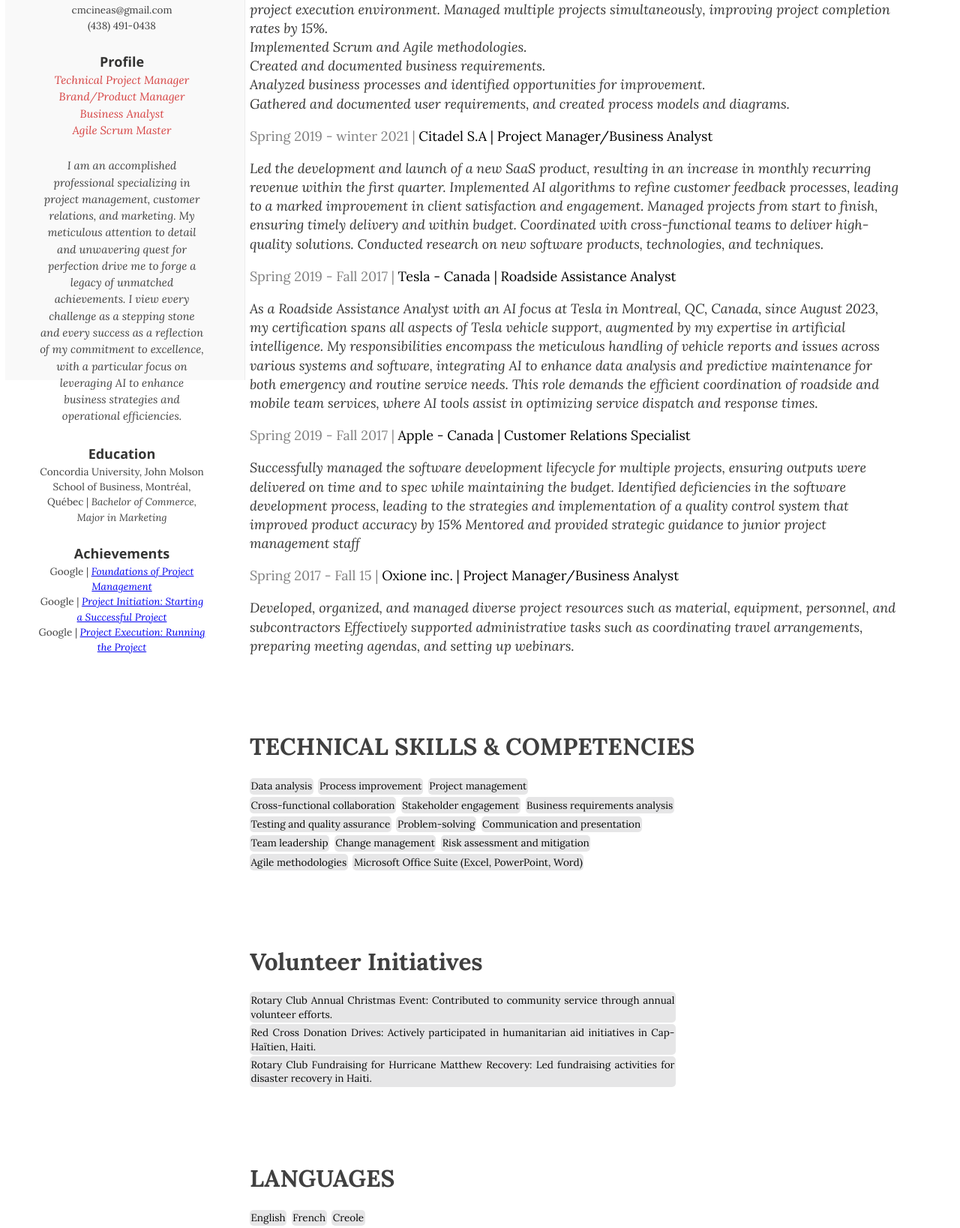
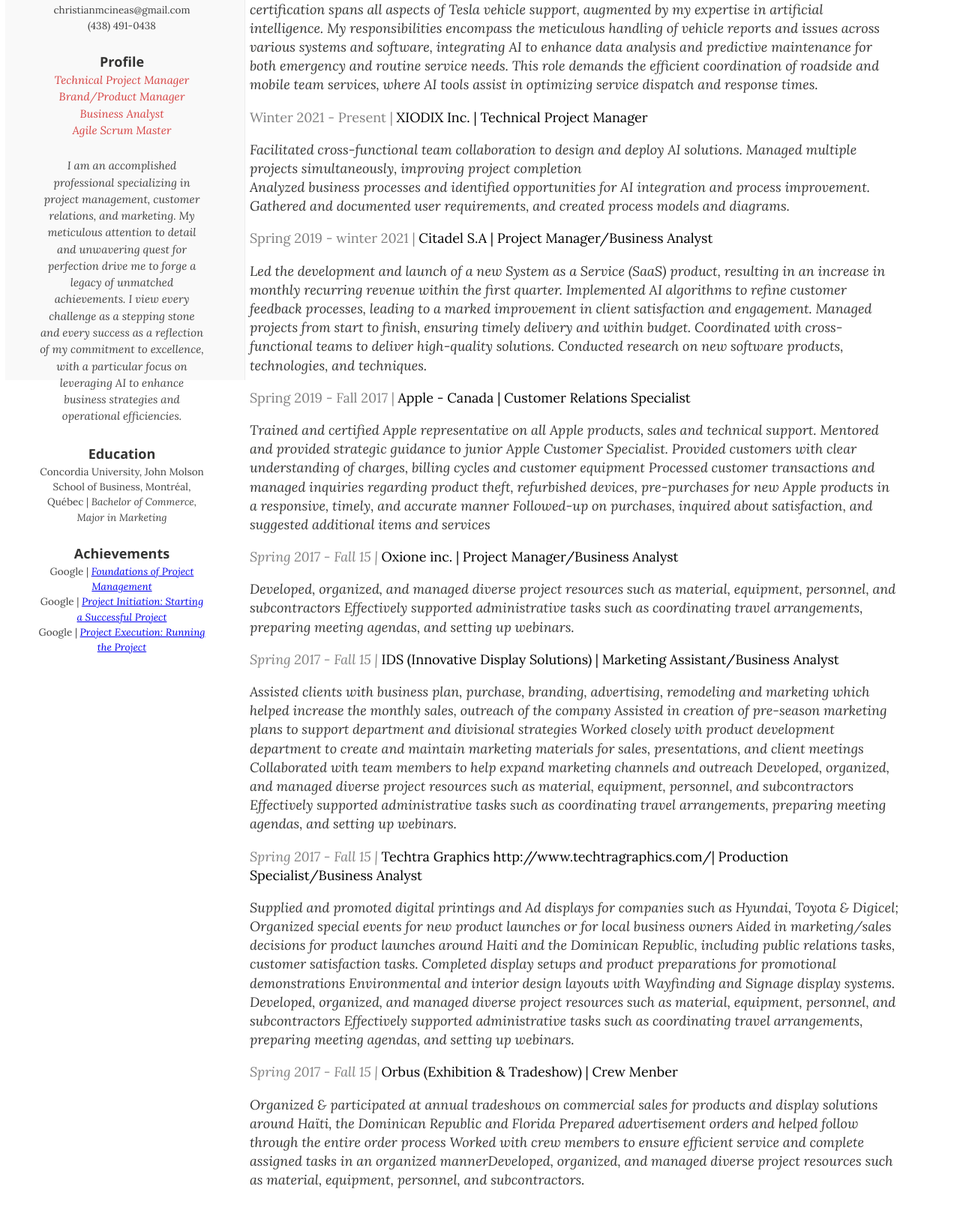
Before and after one commit to CMCineas/cmcineas.github.io, a plain HTML site: page index.html in a window 1280 px wide. Shown: the part 301-1939 px from the top of the page at 75% size. Drawn offline with nearby package versions, Linux system fonts and the light colour scheme; a web font is replaced by a local one.

Commit message:
Update index.html

```diff
--- a/index.html
+++ b/index.html
@@ -25,7 +25,7 @@
                     <br>
 
                     <h2>Contact</h2>
-                    <p>cmcineas@gmail.com</p>
+                    <p>christianmcineas@gmail.com</p>
                     <p>(438) 491-0438</p>
 
                     <br>
@@ -64,16 +64,24 @@
             <div class="inner">
                 <section>
                     <h1>WORK EXPERIENCE</h1>
+                    <p>Spring 2019 - Fall 2017 | <em>Tesla - Canada | Roadside Assistance Analyst</em></p>
+                    <em>
+                        As a Roadside Assistance Analyst with an AI focus at Tesla in Montreal/Canada,
+                        since August 2023, my certification spans all aspects of Tesla vehicle support, augmented by my
+                        expertise in artificial intelligence. My responsibilities encompass the meticulous handling of
+                        vehicle reports and issues across various systems and software, integrating AI to enhance data
+                        analysis and predictive maintenance for both emergency and routine service needs. This role
+                        demands the efficient coordination of roadside and mobile team services, where AI tools assist
+                        in optimizing service dispatch and response times.</em>
+
                     <p>Winter 2021 - Present | <em>XIODIX Inc. | Technical Project Manager</em> </p>
-                    <em>Facilitated cross-functional team collaboration to design and deploy AI solutions, fostering an
-                        innovative project execution environment.
-                        Managed multiple projects simultaneously, improving project completion rates by 15%.<br>
-                        Implemented Scrum and Agile methodologies.<br> Created and documented business requirements.<br>
-                        Analyzed business processes and identified opportunities for improvement.<br> Gathered and
+                    <em>Facilitated cross-functional team collaboration to design and deploy AI solutions.
+                        Managed multiple projects simultaneously, improving project completion<br>
+                        Analyzed business processes and identified opportunities for AI integration and process improvement.<br> Gathered and
                         documented user requirements, and created process models and diagrams.</em>
 
                     <p>Spring 2019 - winter 2021 | <em>Citadel S.A | Project Manager/Business Analyst</em></p>
-                    <em>Led the development and launch of a new SaaS product, resulting in an increase in monthly
+                    <em>Led the development and launch of a new System as a Service (SaaS) product, resulting in an increase in monthly
                         recurring revenue within the first quarter.
                         Implemented AI algorithms to refine customer feedback processes, leading to a marked improvement
                         in client satisfaction and engagement.
@@ -81,27 +89,46 @@
                         Coordinated with cross-functional teams to deliver high-quality solutions. Conducted research on
                         new software products, technologies, and techniques.</em>
 
-                    <p>Spring 2019 - Fall 2017 | <em>Tesla - Canada | Roadside Assistance Analyst</em></p>
-                    <em>
-                        As a Roadside Assistance Analyst with an AI focus at Tesla in Montreal, QC, Canada,
-                        since August 2023, my certification spans all aspects of Tesla vehicle support, augmented by my
-                        expertise in artificial intelligence. My responsibilities encompass the meticulous handling of
-                        vehicle reports and issues across various systems and software, integrating AI to enhance data
-                        analysis and predictive maintenance for both emergency and routine service needs. This role
-                        demands the efficient coordination of roadside and mobile team services, where AI tools assist
-                        in optimizing service dispatch and response times.</em>
 
-                        <p>Spring 2019 - Fall 2017 | <em>Apple - Canada | Customer Relations Specialist</em></p>
-                    <em>Successfully managed the software development lifecycle for multiple projects, ensuring outputs
-                        were delivered on time and to spec while maintaining the budget.
-                        Identified deficiencies in the software development process, leading to the strategies and
-                        implementation of a quality control system that improved product accuracy by 15%
-                        Mentored and provided strategic guidance to junior project management staff</em>
+
+                    <p>Spring 2019 - Fall 2017 | <em>Apple - Canada | Customer Relations Specialist</em></p>
+                    <em>Trained and certified Apple representative on all Apple products, sales and technical support.
+                        Mentored and provided strategic guidance to junior Apple Customer Specialist.
+                        Provided customers with clear understanding of charges, billing cycles and customer equipment
+                        Processed customer transactions and managed inquiries regarding product theft, refurbished devices, pre-purchases for new Apple products in a responsive, timely, and accurate manner
+                        Followed-up on purchases, inquired about satisfaction, and suggested additional items and services
+
                     <p>Spring 2017 - Fall 15 | <em>Oxione inc. | Project Manager/Business Analyst</em></p>
                     <em>Developed, organized, and managed diverse project resources such as material, equipment,
                         personnel, and subcontractors
                         Effectively supported administrative tasks such as coordinating travel arrangements, preparing
                         meeting agendas, and setting up webinars.</em>
+
+                    <p>Spring 2017 - Fall 15 | <em>IDS (Innovative Display Solutions) | Marketing Assistant/Business Analyst</em></p>
+                    <em>Assisted clients with business plan, purchase, branding, advertising, remodeling and marketing which helped increase the monthly sales, outreach of the company
+                        Assisted in creation of pre-season marketing plans to support department and divisional strategies
+                        Worked closely with product development department to create and maintain marketing materials for sales, presentations, and client meetings
+                        Collaborated with team members to help expand marketing channels and outreach
+                        Developed, organized, and managed diverse project resources such as material, equipment,
+                        personnel, and subcontractors
+                        Effectively supported administrative tasks such as coordinating travel arrangements, preparing
+                        meeting agendas, and setting up webinars.</em>
+
+                    <p>Spring 2017 - Fall 15 | <em>Techtra Graphics http://www.techtragraphics.com/| Production Specialist/Business Analyst</em></p>
+                    <em>Supplied and promoted digital printings and Ad displays for companies such as Hyundai, Toyota & Digicel; Organized special events for new product launches or for local business owners
+                        Aided in marketing/sales decisions for product launches around Haiti and the Dominican Republic, including public relations tasks, customer satisfaction tasks.
+                        Completed display setups and product preparations for promotional demonstrations
+                        Environmental and interior design layouts with Wayfinding and Signage display systems.
+                        Developed, organized, and managed diverse project resources such as material, equipment,
+                        personnel, and subcontractors
+                        Effectively supported administrative tasks such as coordinating travel arrangements, preparing
+                        meeting agendas, and setting up webinars.</em>
+
+                    <p>Spring 2017 - Fall 15 | <em>Orbus (Exhibition & Tradeshow) | Crew Menber</em></p>
+                    <em>Organized & participated at annual tradeshows on commercial sales for products and display solutions around Haïti, the Dominican Republic and Florida
+                        Prepared advertisement orders and helped follow through the entire order process
+                        Worked with crew members to ensure efficient service and complete assigned tasks in an organized mannerDeveloped, organized, and managed diverse project resources such as material, equipment,
+                        personnel, and subcontractors.</em>
 
 
                 </section>
```
